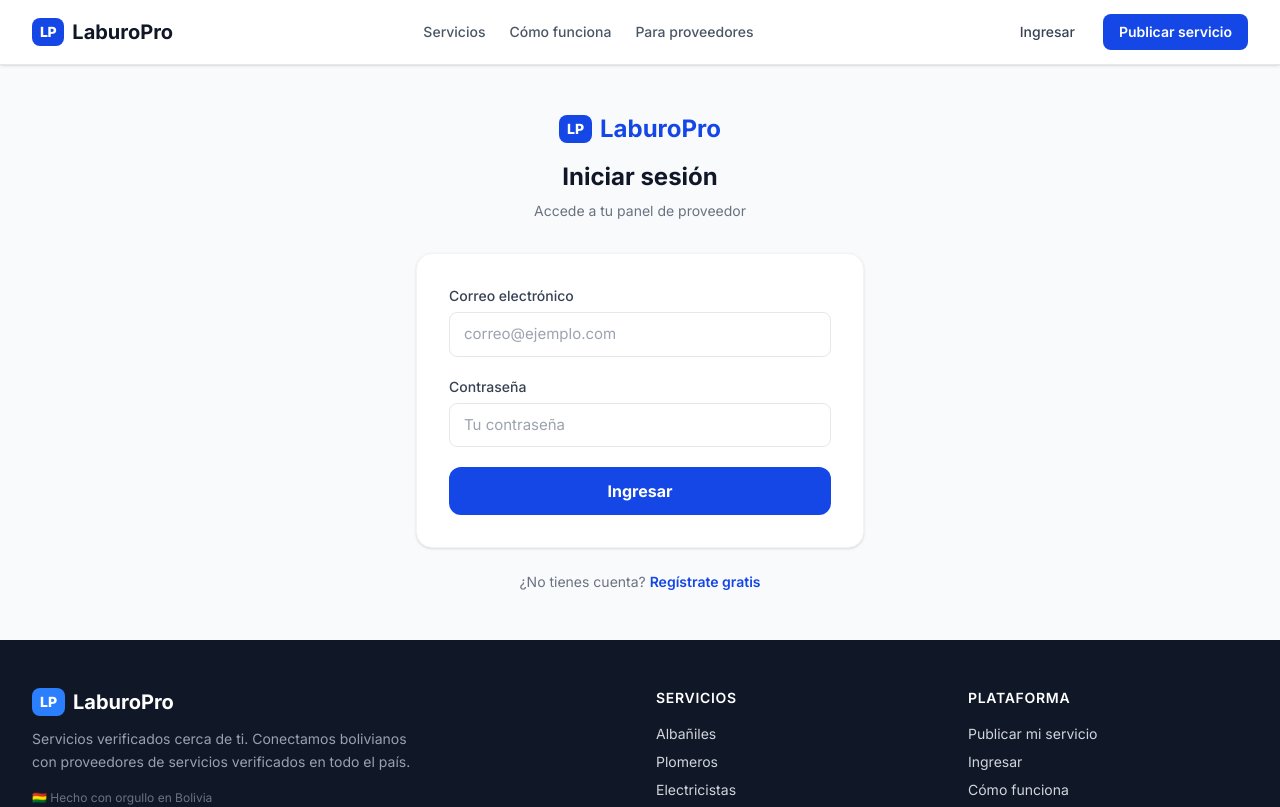
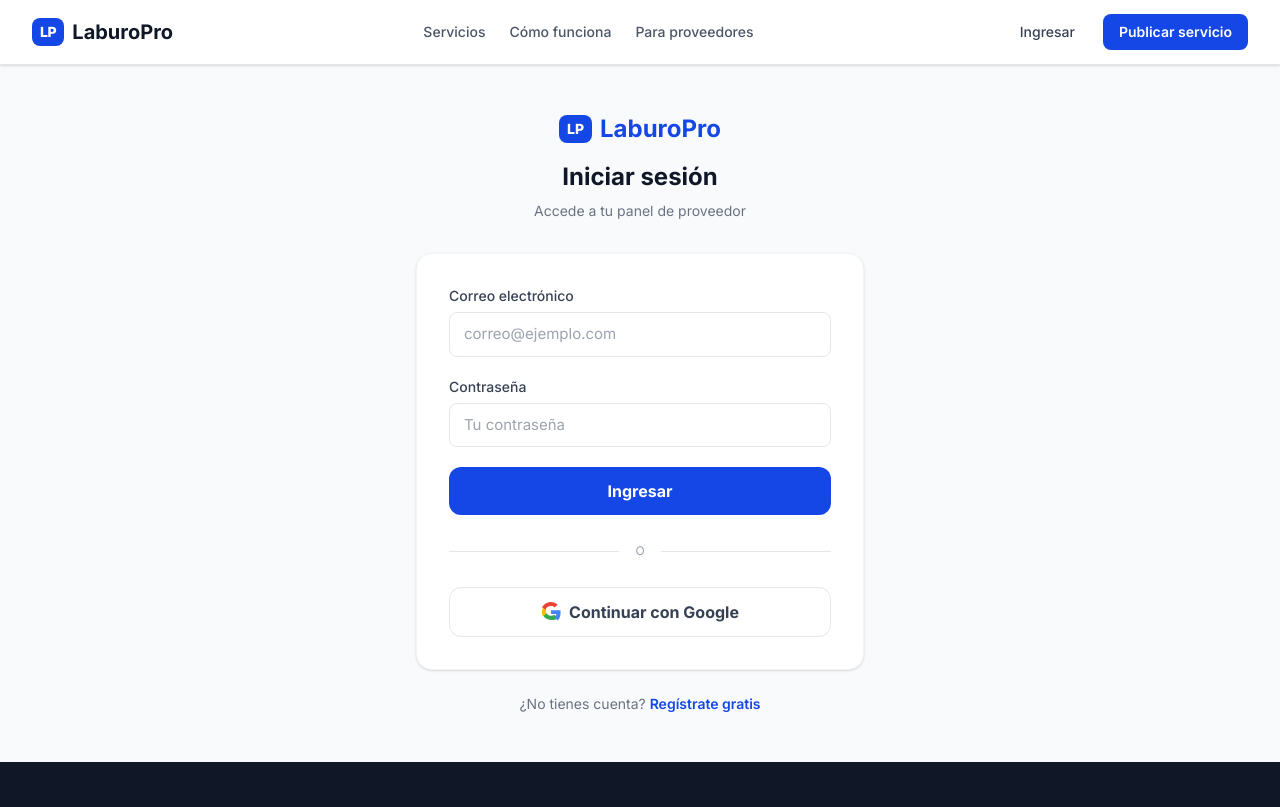
Before and after one commit to freddyac1992/laburopro, a Next.js app: page /login in a window 1280 px wide. Shown: the top 807 px of the page. Built offline with nearby package versions, Linux system fonts and the light colour scheme.

Commit message:
Add Google OAuth login buttons

```diff
--- /dev/null
+++ b/src/app/auth/callback/route.ts
@@ -0,0 +1,20 @@
+import { NextResponse } from 'next/server'
+import { createClient } from '@/lib/supabase/server'
+
+export async function GET(request: Request) {
+  const { searchParams, origin } = new URL(request.url)
+  const code = searchParams.get('code')
+  // If next is in searchParams, use it as redirect destination
+  const next = searchParams.get('next') ?? '/dashboard'
+
+  if (code) {
+    const supabase = await createClient()
+    const { error } = await supabase.auth.exchangeCodeForSession(code)
+    if (!error) {
+      return NextResponse.redirect(`${origin}${next}`)
+    }
+  }
+
+  // Return the user to an error page with some context
+  return NextResponse.redirect(`${origin}/login?error=Could not authenticate with Google`)
+}
--- a/src/app/login/page.tsx
+++ b/src/app/login/page.tsx
@@ -15,6 +15,24 @@
   function handleChange(e: React.ChangeEvent<HTMLInputElement>) {
     setForm((prev) => ({ ...prev, [e.target.name]: e.target.value }))
     setError(null)
+  }
+
+  async function handleGoogleLogin() {
+    setError(null)
+    setLoading(true)
+    try {
+      const supabase = createClient()
+      const { error } = await supabase.auth.signInWithOAuth({
+        provider: 'google',
+        options: {
+          redirectTo: `${window.location.origin}/auth/callback`,
+        },
+      })
+      if (error) throw error
+    } catch (err: any) {
+      setError(err.message || 'Error al iniciar sesión con Google')
+      setLoading(false)
+    }
   }
 
   async function handleSubmit(e: React.FormEvent) {
@@ -130,6 +148,39 @@
           >
             {loading ? 'Ingresando…' : 'Ingresar'}
           </button>
+
+          <div className="relative flex py-2 items-center">
+            <div className="flex-grow border-t border-gray-200"></div>
+            <span className="flex-shrink mx-4 text-gray-400 text-xs uppercase">O</span>
+            <div className="flex-grow border-t border-gray-200"></div>
+          </div>
+
+          <button
+            type="button"
+            onClick={handleGoogleLogin}
+            disabled={loading}
+            className="w-full flex items-center justify-center gap-2 py-3 border border-gray-200 hover:bg-gray-50 text-gray-700 font-bold rounded-xl transition-colors text-base"
+          >
+            <svg className="w-5 h-5 flex-shrink-0" viewBox="0 0 24 24">
+              <path
+                fill="#EA4335"
+                d="M5.266 9.765A7.077 7.077 0 0 1 12 4.909c1.69 0 3.218.6 4.418 1.582l3.51-3.51C17.8 1.182 15.073 0 12 0 7.336 0 3.327 2.682 1.386 6.614l3.88 3.151z"
+              />
+              <path
+                fill="#34A853"
+                d="M16.04 15.345c-1.073.71-2.437 1.137-4.04 1.137-2.855 0-5.273-1.927-6.136-4.518L1.964 15.12C3.927 19.01 7.945 21.682 12 21.682c3.155 0 6.01-.1 7.945-2.182l-3.905-4.155z"
+              />
+              <path
+                fill="#4285F4"
+                d="M23.49 12.273c0-.818-.082-1.609-.227-2.364H12v4.518h6.464c-.29 1.482-1.127 2.736-2.382 3.582l3.905 4.155c2.282-2.1 3.504-5.182 3.504-8.891z"
+              />
+              <path
+                fill="#FBBC05"
+                d="M5.864 11.964c0-.709.118-1.4.345-2.055L2.33 6.759A11.91 11.91 0 0 0 1 12c0 1.9.445 3.7 1.236 5.318l3.964-3.173a7.03 7.03 0 0 1-.336-2.181z"
+              />
+            </svg>
+            Continuar con Google
+          </button>
         </form>
 
         <p className="text-center text-sm text-gray-500 mt-6">
--- a/src/app/registro/page.tsx
+++ b/src/app/registro/page.tsx
@@ -22,6 +22,24 @@
   function handleChange(e: React.ChangeEvent<HTMLInputElement>) {
     setForm((prev) => ({ ...prev, [e.target.name]: e.target.value }))
     setError(null)
+  }
+
+  async function handleGoogleLogin() {
+    setError(null)
+    setLoading(true)
+    try {
+      const supabase = createClient()
+      const { error } = await supabase.auth.signInWithOAuth({
+        provider: 'google',
+        options: {
+          redirectTo: `${window.location.origin}/auth/callback`,
+        },
+      })
+      if (error) throw error
+    } catch (err: any) {
+      setError(err.message || 'Error al registrarse con Google')
+      setLoading(false)
+    }
   }
 
   async function handleSubmit(e: React.FormEvent) {
@@ -192,6 +210,39 @@
             {loading ? 'Creando cuenta…' : 'Crear cuenta gratis'}
           </button>
 
+          <div className="relative flex py-2 items-center">
+            <div className="flex-grow border-t border-gray-200"></div>
+            <span className="flex-shrink mx-4 text-gray-400 text-xs uppercase">O</span>
+            <div className="flex-grow border-t border-gray-200"></div>
+          </div>
+
+          <button
+            type="button"
+            onClick={handleGoogleLogin}
+            disabled={loading}
+            className="w-full flex items-center justify-center gap-2 py-3 border border-gray-200 hover:bg-gray-50 text-gray-700 font-bold rounded-xl transition-colors text-base"
+          >
+            <svg className="w-5 h-5 flex-shrink-0" viewBox="0 0 24 24">
+              <path
+                fill="#EA4335"
+                d="M5.266 9.765A7.077 7.077 0 0 1 12 4.909c1.69 0 3.218.6 4.418 1.582l3.51-3.51C17.8 1.182 15.073 0 12 0 7.336 0 3.327 2.682 1.386 6.614l3.88 3.151z"
+              />
+              <path
+                fill="#34A853"
+                d="M16.04 15.345c-1.073.71-2.437 1.137-4.04 1.137-2.855 0-5.273-1.927-6.136-4.518L1.964 15.12C3.927 19.01 7.945 21.682 12 21.682c3.155 0 6.01-.1 7.945-2.182l-3.905-4.155z"
+              />
+              <path
+                fill="#4285F4"
+                d="M23.49 12.273c0-.818-.082-1.609-.227-2.364H12v4.518h6.464c-.29 1.482-1.127 2.736-2.382 3.582l3.905 4.155c2.282-2.1 3.504-5.182 3.504-8.891z"
+              />
+              <path
+                fill="#FBBC05"
+                d="M5.864 11.964c0-.709.118-1.4.345-2.055L2.33 6.759A11.91 11.91 0 0 0 1 12c0 1.9.445 3.7 1.236 5.318l3.964-3.173a7.03 7.03 0 0 1-.336-2.181z"
+              />
+            </svg>
+            Registrarse con Google
+          </button>
+
           <p className="text-xs text-gray-400 text-center leading-relaxed">
             Al registrarte aceptas nuestros{' '}
             <Link href="/terminos" className="underline hover:text-gray-600">Términos de uso</Link>
```
